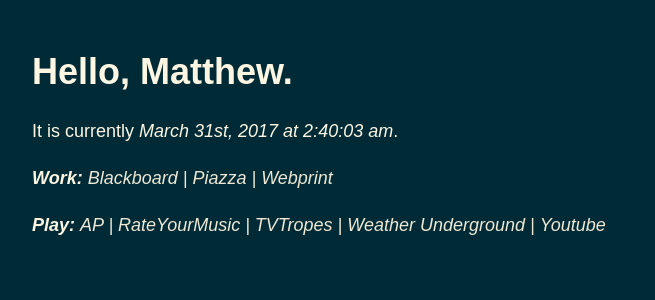
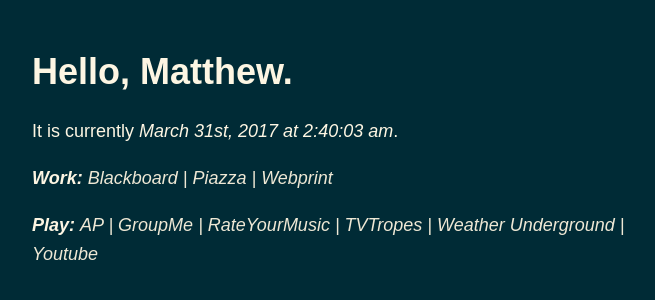
Before and after one commit to matthewjenkins97/matthewjenkins97.github.io, a Jekyll site: the page startpage/index.html, which Jekyll copies as it is, in a window 1280 px wide. Shown: the top 300 px of the page, without its empty margins (283-938 px from the left). Built offline with Jekyll 4.4.1, drawn with Linux system fonts in a browser that asks for light colours.

Commit message:
added a link

```diff
--- a/startpage/index.html
+++ b/startpage/index.html
@@ -67,6 +67,7 @@
     <p></p>
     <b><i>Play:</i></b>
     <i> <a href="http://hosted.ap.org/">AP |</a></i>
+    <i> <a href="https://web.groupme.com/"> GroupMe |</a></i>
     <i> <a href="https://rateyourmusic.com/"> RateYourMusic |</a></i>
     <i> <a href="http://tvtropes.org/"> TVTropes |</a></i>
     <i> <a href="https://www.wunderground.com/"> Weather Underground |</a></i>
```
